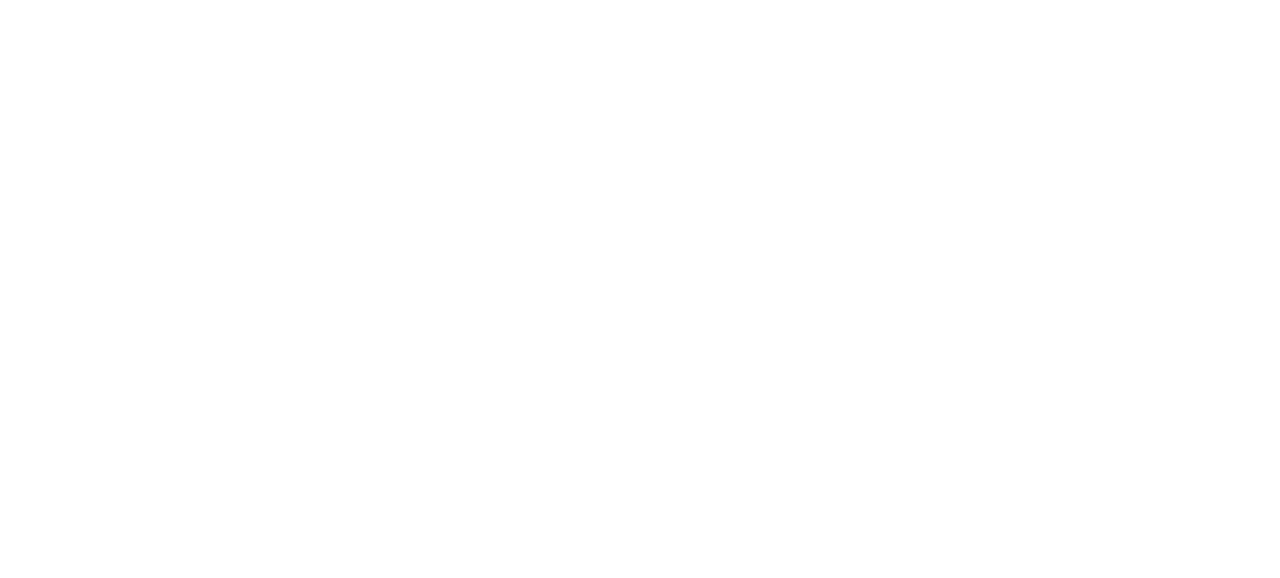
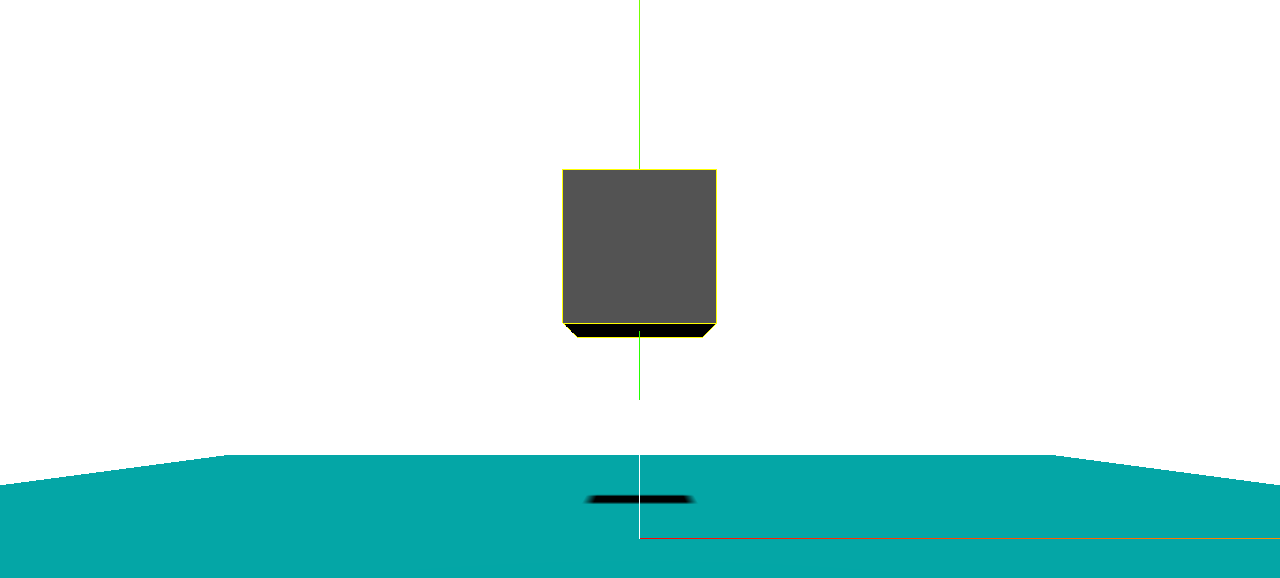
Before and after one commit to tym-b/sled-run, a React app: page /scene in a window 1280 px wide. Built offline with nearby package versions, Linux system fonts and the light colour scheme.

Commit message:
Show and move block on scene

```diff
--- a/package.json
+++ b/package.json
@@ -54,6 +54,7 @@
     "webpack-dev-server": "2.9.1"
   },
   "dependencies": {
+    "@tweenjs/tween.js": "^17.1.1",
     "babel": "^6.23.0",
     "babel-cli": "^6.26.0",
     "babel-core": "^6.26.0",
@@ -75,6 +76,7 @@
     "kalmanjs": "^1.0.0-beta",
     "lodash": "^4.17.4",
     "null-loader": "^0.1.1",
+    "ramda": "^0.25.0",
     "react": "^16.0.0",
     "react-dom": "^16.0.0",
     "react-redux": "^5.0.6",
@@ -83,6 +85,7 @@
     "socket.io": "^2.0.3",
     "socket.io-client": "^2.0.3",
     "style-loader": "^0.18.2",
+    "three": "^0.87.1",
     "webpack": "3.6.0"
   }
 }
--- /dev/null
+++ b/src/components/scene/scene.component.js
@@ -0,0 +1,152 @@
+import React, { PureComponent } from 'react';
+import * as THREE from 'three';
+import { cond, pipe, equals, prop, clamp } from 'ramda';
+import TWEEN from '@tweenjs/tween.js';
+import debounce from 'lodash/debounce'
+
+const LEFT_ARROW_CODE = 'ArrowLeft';
+const RIGHT_ARROW_CODE = 'ArrowRight';
+
+const clampMoveValue = clamp(-100, 100);
+
+export default class SceneComponent extends PureComponent {
+  componentDidMount() {
+    document.addEventListener('keydown', this.handleKeyDown);
+    window.addEventListener('resize', this.handleResize);
+
+    this.createScene();
+    this.renderScene();
+    this.animate();
+  }
+
+  componentWillUnmount() {
+    document.removeEventListener('keydown', this.handleKeyDown);
+    window.removeEventListener('resize', this.handleResize);
+  }
+
+  animate = time => {
+    requestAnimationFrame(this.animate);
+    TWEEN.update(time);
+  }
+
+  createScene = () => {
+    this.sceneWidth = window.innerWidth;
+    this.sceneHeight = window.innerHeight;
+    this.scene = new THREE.Scene();
+
+    this.camera = new THREE.PerspectiveCamera(60, this.sceneWidth / this.sceneHeight, 0.1, 1000);
+    this.camera.position.z = 5;
+    this.camera.position.y = 1;
+
+    this.renderer = new THREE.WebGLRenderer({ alpha: true });
+    this.renderer.shadowMap.enabled = true;
+    this.renderer.shadowMap.type = THREE.PCFSoftShadowMap;
+    this.renderer.setSize(this.sceneWidth, this.sceneHeight);
+
+    this.container.appendChild(this.renderer.domElement);
+
+    this.configureHero();
+    this.configurePlane();
+    this.configureSun();
+    this.configureHelpers();
+  }
+
+  moveValue = 0;
+
+  handleKeyDown = pipe(
+    prop('code'),
+    cond([
+      [equals(LEFT_ARROW_CODE), () => this.handleMoveLeft()],
+      [equals(RIGHT_ARROW_CODE), () => this.handleMoveRight()],
+    ])
+  )
+
+  configureHero = () => {
+    const heroGeometry = new THREE.BoxGeometry(1, 1, 1);
+    const heroMaterial = new THREE.MeshStandardMaterial({ color: 'grey' });
+    this.hero = new THREE.Mesh(heroGeometry, heroMaterial);
+    this.hero.castShadow = true;
+    this.hero.receiveShadow = false;
+    this.hero.position.y = 2;
+
+    this.heroMoveTween = new TWEEN.Tween({
+      xPositionValue: this.hero.position.x,
+      zRotationValue: this.hero.rotation.z
+    }).easing(TWEEN.Easing.Sinusoidal.InOut)
+      .onUpdate(({ xPositionValue, zRotationValue }) => {
+        this.hero.position.x = xPositionValue;
+        this.hero.rotation.z = zRotationValue;
+      });
+
+    this.scene.add(this.hero);
+  }
+
+  configurePlane = () => {
+    const planeGeometry = new THREE.PlaneGeometry(15, 15, 15, 15);
+    const planeMaterial = new THREE.MeshStandardMaterial({ color: 'aqua' });
+    this.ground = new THREE.Mesh(planeGeometry, planeMaterial);
+    this.ground.receiveShadow = true;
+    this.ground.castShadow = false;
+    this.ground.rotation.x = -Math.PI / 2;
+
+    this.scene.add(this.ground);
+  }
+
+  configureSun = () => {
+    this.sun = new THREE.DirectionalLight(0xffffff, 0.9);
+    this.sun.position.set(0, 1, 1);
+    this.sun.castShadow = true;
+    this.sun.shadow.mapSize.width = 256;
+    this.sun.shadow.mapSize.height = 256;
+    this.sun.shadow.camera.near = 0.5;
+    this.sun.shadow.camera.far = 50;
+
+    this.scene.add(this.sun);
+  }
+
+  configureHelpers = () => {
+    const lightHelper = new THREE.DirectionalLightHelper(this.sun, 5);
+    this.scene.add(lightHelper);
+
+    const axisHelper = new THREE.AxisHelper(5);
+    this.scene.add(axisHelper);
+
+    const heroHelper = new THREE.BoxHelper(this.hero, 0xffff00);
+    this.scene.add(heroHelper);
+  }
+
+  handleMoveLeft = () => this.handlePositionChange(this.moveValue -= 50);
+
+  handleMoveRight = () => this.handlePositionChange(this.moveValue += 50);
+
+  handlePositionChange = (newValue) => {
+    const clamped = clampMoveValue(newValue);
+    const x = clamped / 100 * 2;
+    const z = -clamped / 100 * 15 * Math.PI / 180;
+
+    this.animateHeroMove(x, z);
+    this.update();
+  }
+
+  animateHeroMove = (xPositionValue, zRotationValue) => this.heroMoveTween
+    .to({ xPositionValue, zRotationValue }, 500)
+    .start();
+
+  handleResize = () => {
+    this.sceneWidth = window.innerWidth;
+    this.sceneHeight = window.innerHeight;
+    this.renderer.setSize(this.sceneWidth, this.sceneHeight);
+    this.update();
+  };
+
+  handleContainerRef = (ref) => (this.container = ref);
+
+  update = () => {
+    requestAnimationFrame(this.update);
+    this.renderScene();
+  }
+
+  renderScene = () => this.renderer.render(this.scene, this.camera);
+
+  render = () => <div ref={this.handleContainerRef} />;
+}
--- /dev/null
+++ b/src/components/scene/scene.css
@@ -0,0 +1,6 @@
+body {
+  width: 100px;
+  height: 100px;
+  margin: 0;
+  padding: 0;
+}
--- a/src/index.html
+++ b/src/index.html
@@ -3,6 +3,13 @@
   <head>
     <meta charset="utf-8">
     <title>Intension</title>
+    <style>
+      body {
+        width: 100%;
+        height: 100%;
+        margin: 0;
+      }
+    </style>
   </head>
   <body>
     <div id="app"></div>
--- a/src/routes.js
+++ b/src/routes.js
@@ -4,12 +4,14 @@ import { ConnectedRouter } from 'connected-react-router';
 import { history } from 'store/index';
 import Client from 'components/client/client.component';
 import Server from 'components/server/server.component';
+import Scene from 'components/scene/scene.component';
 
 const routes = (
   <ConnectedRouter history={history}>
     <Switch>
       <Route exact path="/server" component={Server} />
       <Route exact path="/client" component={Client} />
+      <Route exact path="/scene" component={Scene} />
     </Switch>
   </ConnectedRouter>
 );
```
Also changed, not shown: 1 other file.
